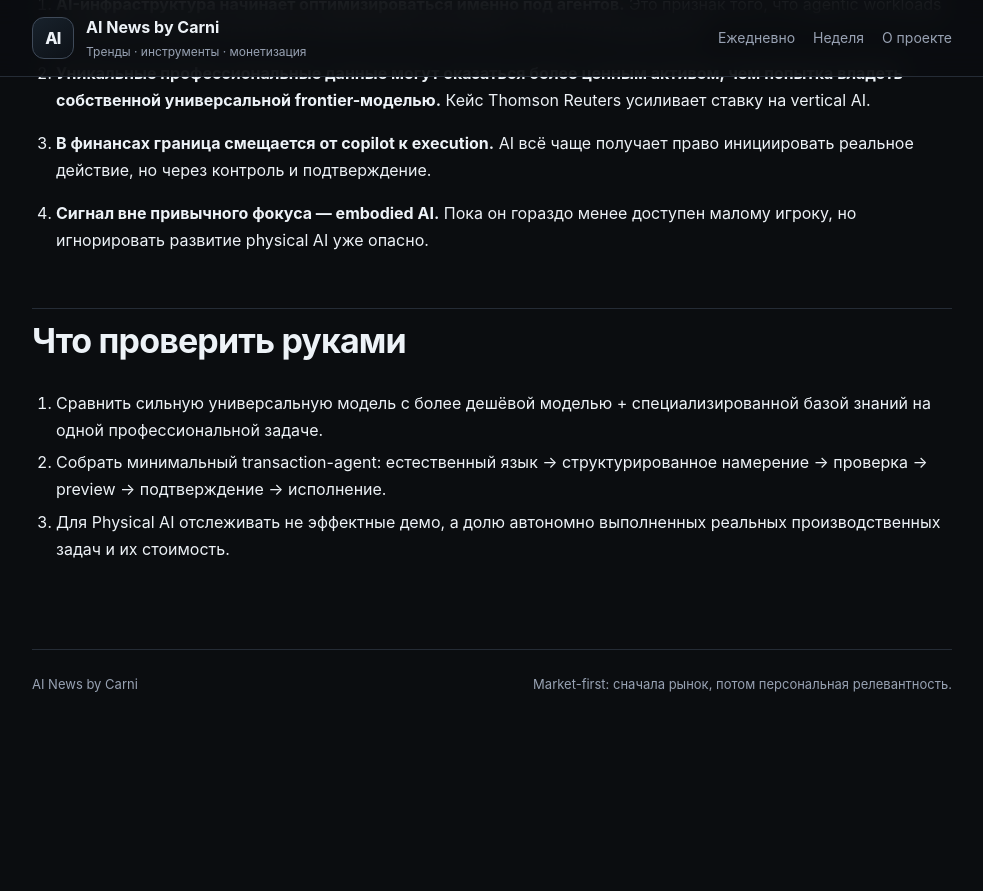
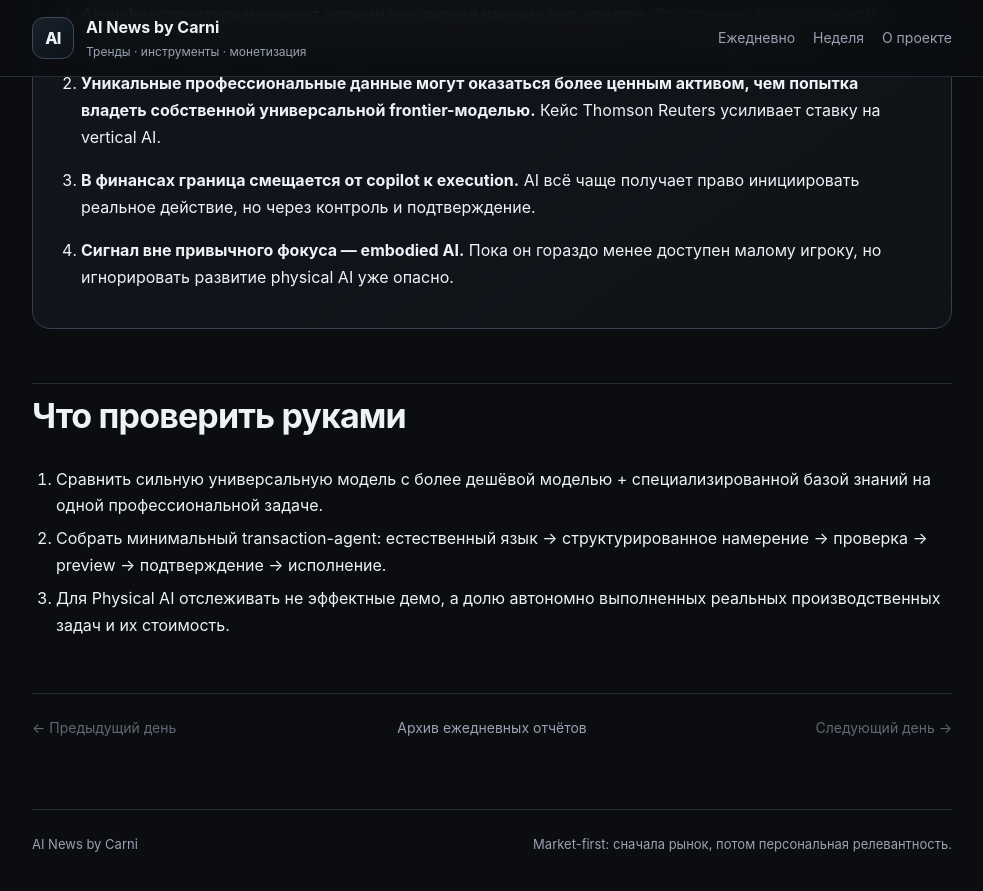
Before and after one commit to DmitryCarni/ai-news-by-carni, a Jekyll site: the page built from daily/2026-08-24.md, in a window 1280 px wide and 900 px high, scrolled down 4274 px. Shown: the top 891 px of the window, without its empty margins (148-1131 px from the left). Built offline with Jekyll 4.4.1, drawn with Linux system fonts in a browser that asks for light colours; before the commit the page ends 5014 px from its top, so only the background shows below that.

Commit message:
Improve daily report readability

```diff
--- a/daily/2026-08-24.md
+++ b/daily/2026-08-24.md
@@ -27,7 +27,7 @@ permalink: /daily/2026-08-24/
 24 августа NVIDIA представила пакет обновлений вокруг Vera Rubin и Groq 3 LPX — специализированной inference-инфраструктуры для быстрого decode и длинных агентных сессий. Ключевой смысл не в очередном рекорде tokens/s, а в том, что инфраструктуру уже проектируют под поведение долго работающих агентов: растущий контекст, tool calls и subagents.
 
 <div class="score">
-<span class="pill">Стадия: меняет рынок</span>
+<span class="pill stage stage-market">Стадия: меняет рынок</span>
 <span class="pill">Монетизация: 8/10</span>
 <span class="pill">1С/финансы: 3/10</span>
 <span class="pill">Доступность: 2/10</span>
@@ -40,7 +40,7 @@ permalink: /daily/2026-08-24/
 Thomson Reuters запустила модель **Thomson**, специализированную на профессиональных legal/tax-задачах и собственных данных компании. Сильный сигнал здесь — возможность строить конкурентный интеллект не только через frontier foundation model, но и через сочетание open foundation model, уникальных данных, отраслевых экспертов и специализированных evals.
 
 <div class="score">
-<span class="pill">Стадия: уже внедряется</span>
+<span class="pill stage stage-live">Стадия: уже внедряется</span>
 <span class="pill">Монетизация: 9/10</span>
 <span class="pill">1С/финансы: 8/10</span>
 <span class="pill">Доступность: 5/10</span>
@@ -53,7 +53,7 @@ Thomson Reuters запустила модель **Thomson**, специализ
 World Humanoid Robot Games всё больше становятся полигоном не только для эффектных демонстраций, но и для автономности, dexterity и выполнения реальных производственных и сервисных операций.
 
 <div class="score">
-<span class="pill">Стадия: перспективно</span>
+<span class="pill stage stage-promising">Стадия: перспективно</span>
 <span class="pill">Монетизация: 7/10</span>
 <span class="pill">1С/финансы: 1/10</span>
 <span class="pill">Доступность: 1/10</span>
@@ -80,7 +80,7 @@ World Humanoid Robot Games всё больше становятся полиго
 Starling Bank начал раскатывать AI-ассистента для business-клиентов. Он не ограничивается FAQ: может работать с налоговым резервом, проверять изменение реквизитов поставщика как сигнал fraud и использовать историю операций.
 
 <div class="score">
-<span class="pill">Стадия: уже внедряется</span>
+<span class="pill stage stage-live">Стадия: уже внедряется</span>
 <span class="pill">Монетизация: 9/10</span>
 <span class="pill">1С/финансы: 9/10</span>
 <span class="pill">Доступность: 7/10</span>
@@ -117,7 +117,7 @@ LLM понимает намерение, а критическую операц
 Starling — сильный маркер перехода к transaction layer: AI начинает не только анализировать деньги, но и инициировать операции под контролем пользователя.
 
 <div class="score">
-<span class="pill">Стадия: уже внедряется</span>
+<span class="pill stage stage-live">Стадия: уже внедряется</span>
 <span class="pill">Монетизация: 9/10</span>
 <span class="pill">1С/финансы: 10/10</span>
 <span class="pill">Доступность: 8/10</span>
@@ -128,7 +128,7 @@ Starling — сильный маркер перехода к transaction layer:
 Thomson Reuters показывает направление, где ценность создаётся на пересечении модели, профессиональной нормативной базы, закрытых данных и специализированных инструментов.
 
 <div class="score">
-<span class="pill">Стадия: уже внедряется</span>
+<span class="pill stage stage-live">Стадия: уже внедряется</span>
 <span class="pill">Монетизация: 9/10</span>
 <span class="pill">1С/финансы: 10/10</span>
 <span class="pill">Доступность: 5/10</span>
@@ -158,6 +158,8 @@ Thomson Reuters показывает направление, где ценнос
 
 Для финансовых операций ключевым становится не «дать LLM пароль от бухгалтерии», а строить контролируемую цепочку исполнения.
 
+<div class="conclusions" markdown="1">
+
 ## Главные выводы дня
 
 1. **AI-инфраструктура начинает оптимизироваться именно под агентов.** Это признак того, что agentic workloads становятся самостоятельной экономической категорией, а не UI-экспериментом.
@@ -168,8 +170,16 @@ Thomson Reuters показывает направление, где ценнос
 
 4. **Сигнал вне привычного фокуса — embodied AI.** Пока он гораздо менее доступен малому игроку, но игнорировать развитие physical AI уже опасно.
 
+</div>
+
 ## Что проверить руками
 
 1. Сравнить сильную универсальную модель с более дешёвой моделью + специализированной базой знаний на одной профессиональной задаче.
 2. Собрать минимальный transaction-agent: естественный язык → структурированное намерение → проверка → preview → подтверждение → исполнение.
 3. Для Physical AI отслеживать не эффектные демо, а долю автономно выполненных реальных производственных задач и их стоимость.
+
+<div class="day-nav">
+<span class="disabled">← Предыдущий день</span>
+<a class="archive" href="{{ '/daily/' | relative_url }}">Архив ежедневных отчётов</a>
+<span class="disabled">Следующий день →</span>
+</div>
```
